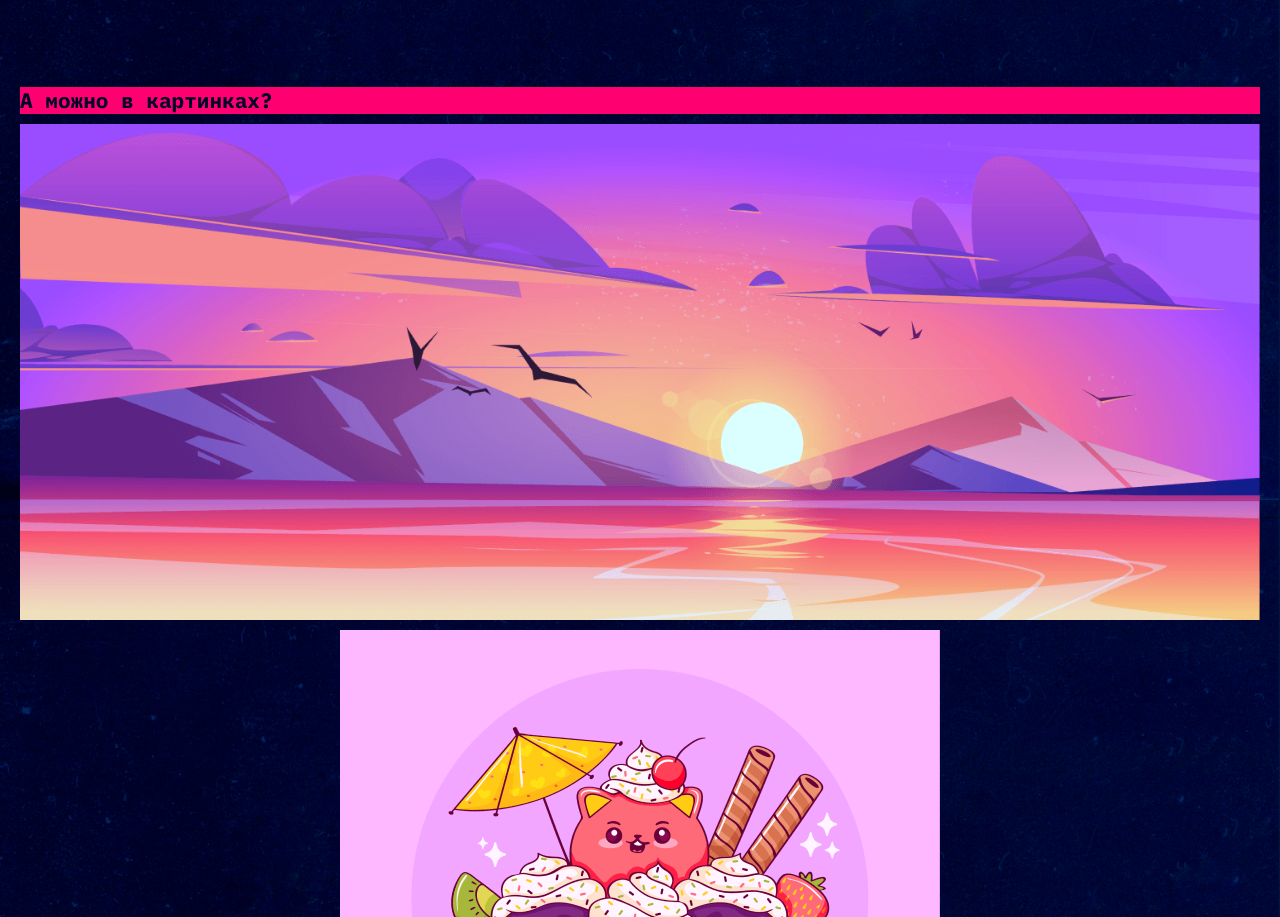
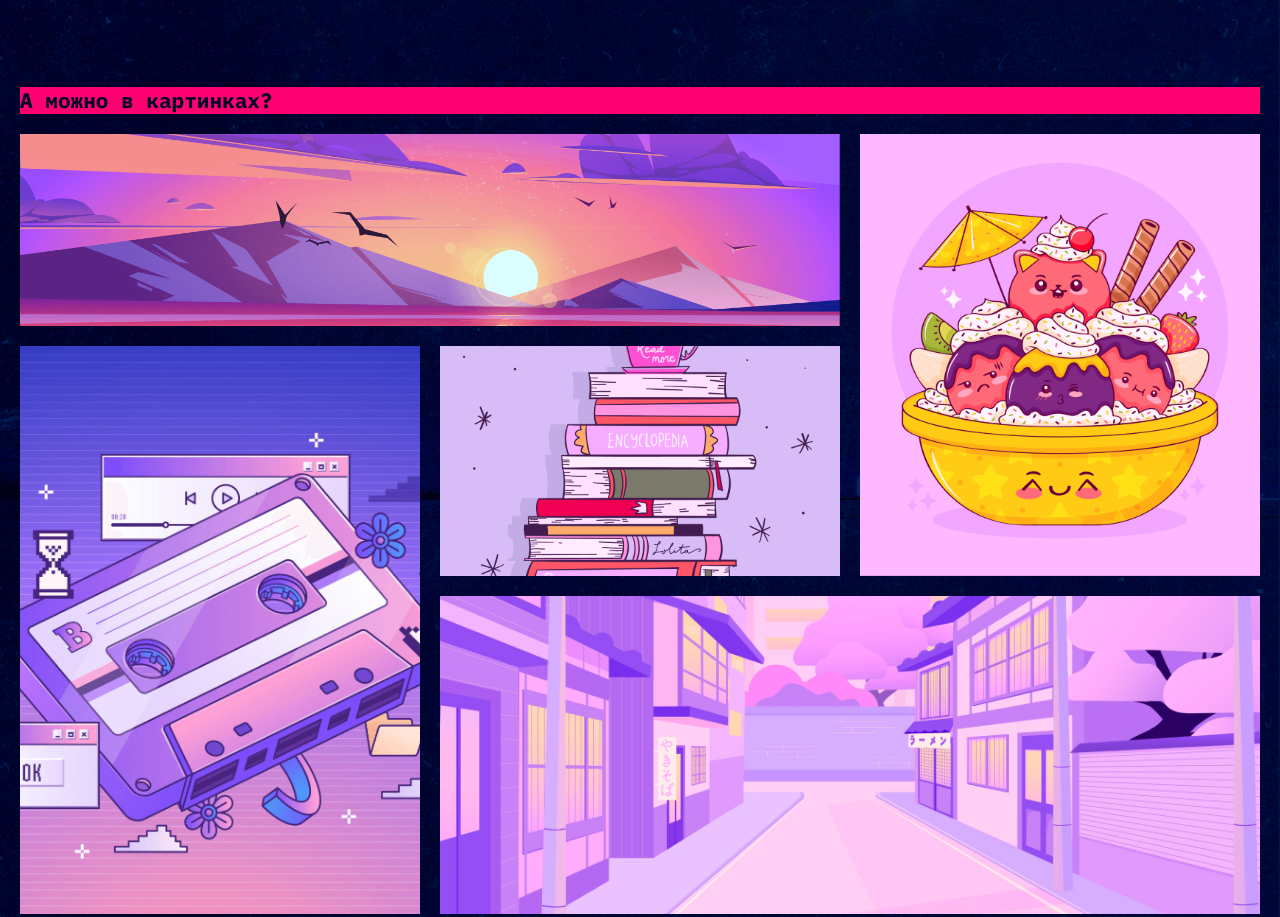
Before and after one commit to FiraxCobalt/slozhno-sosredotochitsya-fd, a plain HTML site: page index.html in a window 1280 px wide. Shown: the part 2700-3617 px from the top of the page. Drawn offline with Linux system fonts and the light colour scheme.

Commit message:
Стилизовал контейнер с галереей в планшетом разрешении, картинки расстягиваются

```diff
--- a/styles/style.css
+++ b/styles/style.css
@@ -247,6 +247,61 @@
     grid-row: 2 / -1;
   }
 
+  .advices-focus__gallery-title {
+    margin-block-end: 20px;
+  }
+
+  .advices-focus__gallery-container {
+    grid-template-columns: repeat(3, 1fr);
+    grid-template-rows: 192px 230px 318px;
+    gap: 20px;
+  }
+
+  .advices-focus__picture_sunset {
+    grid-column: 2 span;
+    grid-row: 1 / 2;
+    block-size: 100%;
+    inline-size: 100%;
+    object-fit: cover;
+    object-position: center;
+  }
+
+  .advices-focus__picture_ice-cream {
+    grid-column: 3 / -1;
+    grid-row: 2 span;
+    block-size: 100%;
+    inline-size: 100%;
+    object-fit: cover;
+    object-position: center;
+  }
+
+  .advices-focus__picture_tape {
+    grid-column: 1 / 2;
+    grid-row: 2 / 2 span;
+    block-size: 100%;
+    inline-size: 100%;
+    object-fit: cover;
+    object-position: center;
+  }
+
+  .advices-focus__picture_books {
+    grid-column: 2 / 3;
+    grid-row: 2 / 3;
+    block-size: 100%;
+    inline-size: 100%;
+    object-fit: cover;
+    object-position: center;
+  }
+
+  .advices-focus__picture_street {
+    grid-column: 2 / 2 span;
+    grid-row: 3 / -1;
+    block-size: 100%;
+    inline-size: 100%;
+    object-fit: cover;
+    object-position: center;
+  }
+
   .footer__title {
     font-size: clamp(7.5rem, 0.5625rem + 14.4531vw, 9.8125rem);
   }
```
